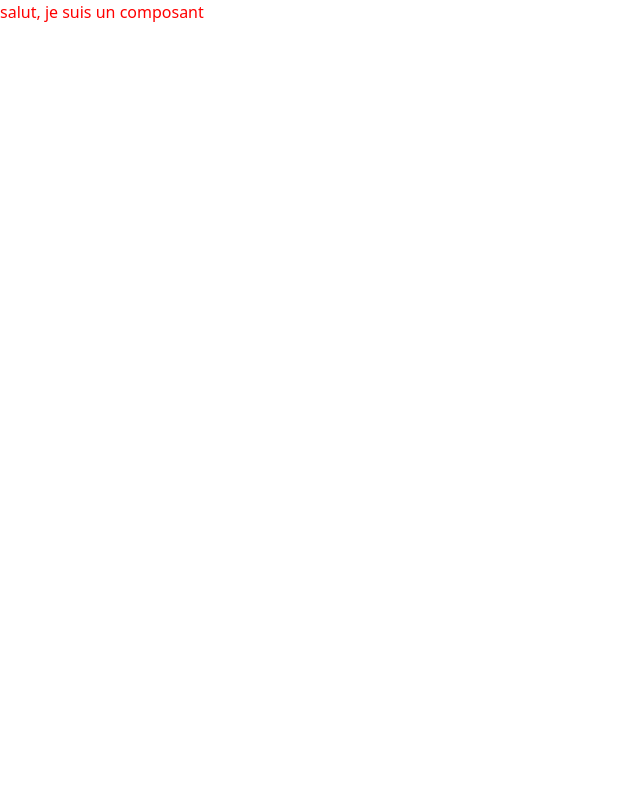
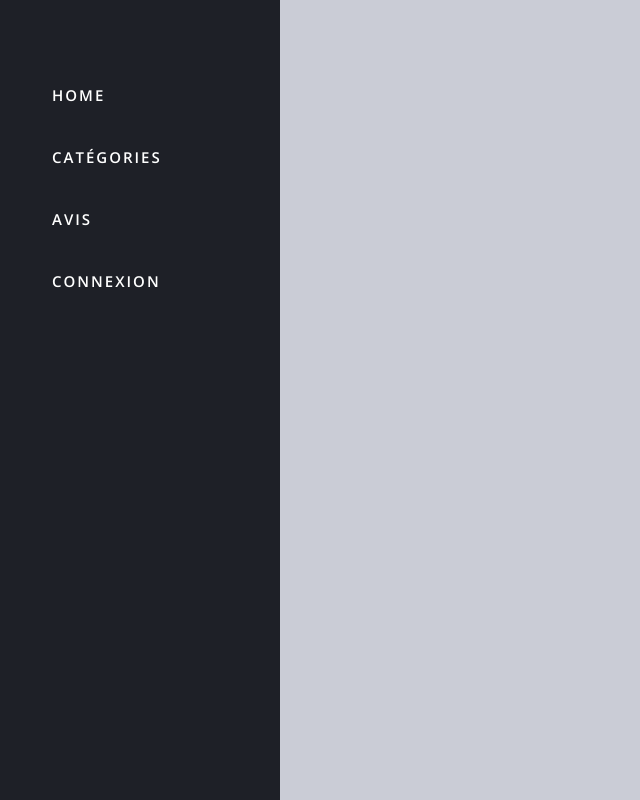
Before and after one commit to AxelDemorest/Skoladvice-Front, a React (Create React App) app: page / in a window 1280 px wide. Shown: the whole page, without its empty margins (0-640 px from the left). Built offline with nearby package versions, Linux system fonts and the light colour scheme.

Commit message:
header base

```diff
--- a/src/components/Header.js
+++ b/src/components/Header.js
@@ -5,7 +5,51 @@ export class Header extends Component {
 
   render() {
     return(
-      <p>salut, je suis un composant</p>
+
+<nav class="sidenav">
+    <ul class="main-buttons">
+
+    <li> <a href='' >
+        <i class="fa fa-circle fa-2x"></i>
+         Home
+         </a>
+      </li>
+
+
+      <li>
+        <i class="fa fa-circle fa-2x"></i>
+        Catégories
+        <ul class="hidden">
+          <li>Commerce</li>
+          <li>Web  </li>
+          <li>Art</li>
+          <li>???</li>
+        </ul>
+      </li>
+      <li>
+        <i class="fa fa-circle fa-2x"></i>
+        Avis
+        <ul class="hidden">
+          <li>Donner son avis</li>
+          <li>Tout les avis</li>
+          <li>Les meilleur établissement</li>
+
+        </ul>
+      </li>
+
+      <li>
+        <i class="fa fa-circle fa-2x"></i>
+         Connexion
+         <ul class="hidden">
+          <li>Se connceter</li>
+          <li>S'inscrire</li>
+          <li> <a href='' > Admin </a> </li>
+        </ul>
+      </li>
+    </ul>
+</nav>
+
+
     )
   }
 
--- a/src/components/Header.style.css
+++ b/src/components/Header.style.css
@@ -1,3 +1,74 @@
-p {
-    color: red;
+@import url(https://fonts.googleapis.com/css?family=Open+Sans:600);
+.sidenav {
+  position: fixed;
+  width: 280px;
+  height: 100%;
+  background-color: #1E2027;
 }
+.sidenav .main-buttons {
+  list-style-type: none;
+  margin: 64px 0;
+  padding: 0;
+  color: #fff;
+}
+.sidenav .main-buttons li {
+  text-transform: uppercase;
+  letter-spacing: 2px;
+  font-family: 'Open Sans', sans-serif;
+  font-size: 15px;
+  font-weight: 600;
+}
+.sidenav .main-buttons > li {
+  padding: 16px 52px;
+  -moz-box-sizing: border-box;
+  -webkit-box-sizing: border-box;
+  box-sizing: border-box;
+}
+.sidenav .main-buttons > li .fa {
+  position: absolute;
+  left: 12px;
+  color: #414655;
+}
+.sidenav .main-buttons > li:hover, .sidenav .main-buttons > li:active, .sidenav .main-buttons > li:focus {
+  background-color: #292c35;
+  cursor: pointer;
+}
+.sidenav .main-buttons > li:hover .hidden, .sidenav .main-buttons > li:active .hidden, .sidenav .main-buttons > li:focus .hidden {
+  width: 228px;
+}
+
+.hidden {
+  width: 0;
+  height: 100%;
+  padding: 64px 0;
+  position: absolute;
+  top: 0;
+  right: 0;
+  overflow: hidden;
+  list-style-type: none;
+  background-color: #292c35;
+  -moz-transition: 0.3s;
+  -o-transition: 0.3s;
+  -webkit-transition: 0.3s;
+  transition: 0.3s;
+}
+.hidden li {
+  padding: 16px 24px;
+}
+.hidden li:hover, .hidden li:active, .hidden li:focus {
+  background-color: #323541;
+}
+
+body {
+  background-color: #caccd6;
+  line-height: 30px;
+}
+
+html, body {
+  height: 100%;
+}
+
+a{
+    text-decoration: none !important;
+    color: white !important;
+}
```
Also changed, not shown: src/img/logo.png (added), 1 other file (tests, documents, lock files or other folders).
